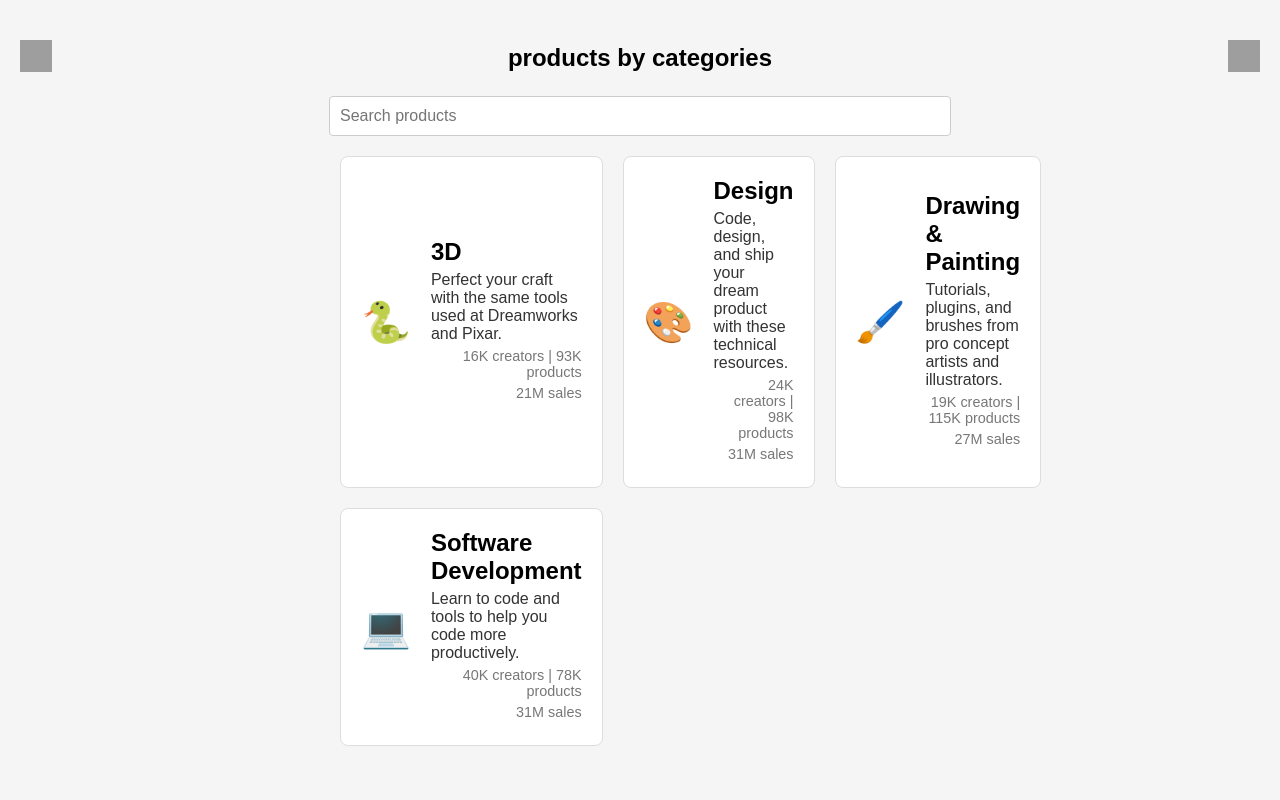
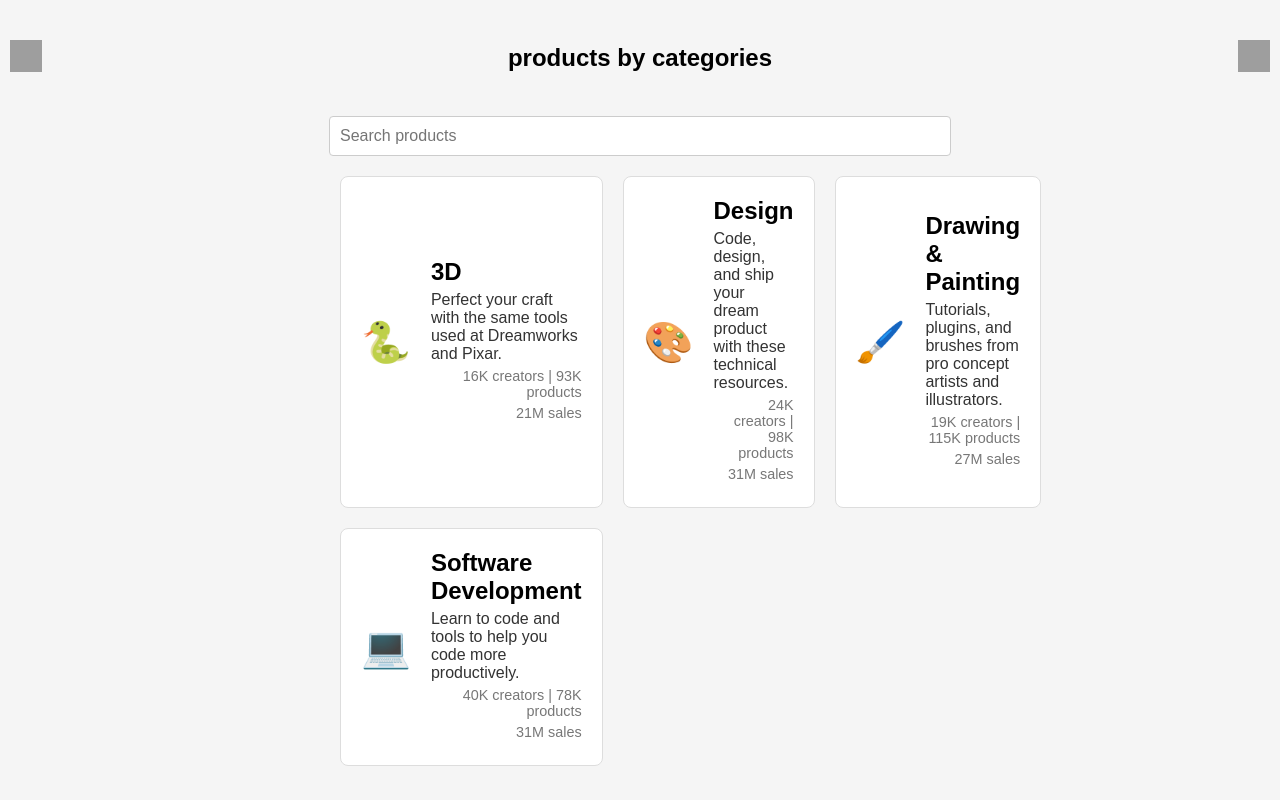
Before and after one commit to xhamsterbd/hash-note, a plain HTML site: page index.html in a window 1280 px wide. Drawn offline with Linux system fonts and the light colour scheme; grey boxes are pictures that could not be loaded.

Commit message:
Update index.html

```diff
--- a/index.html
+++ b/index.html
@@ -10,12 +10,13 @@
             background-color: #f5f5f5;
             color: #333;
             margin: 0;
-            padding: 20px;
+            padding: 20px 10px 20px;
         }
 
                 /* Header styles */
 .header {
     padding: 20px 0px;
+    margin-bottom:20px;
     display: flex;
     align-items: center;
     justify-content: space-between;
```
